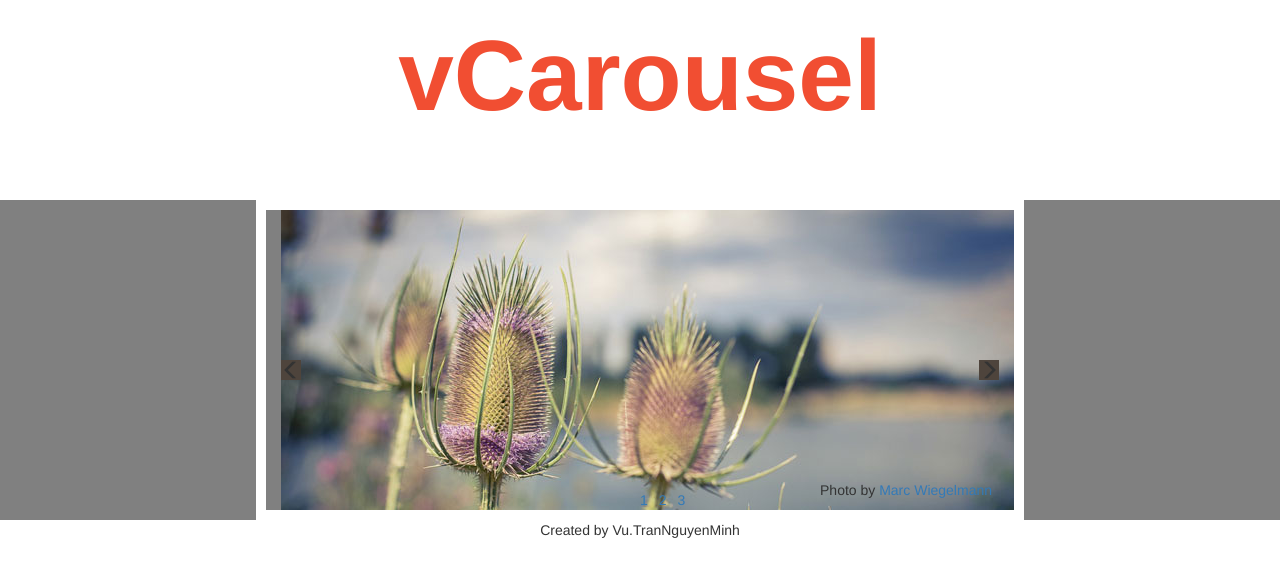
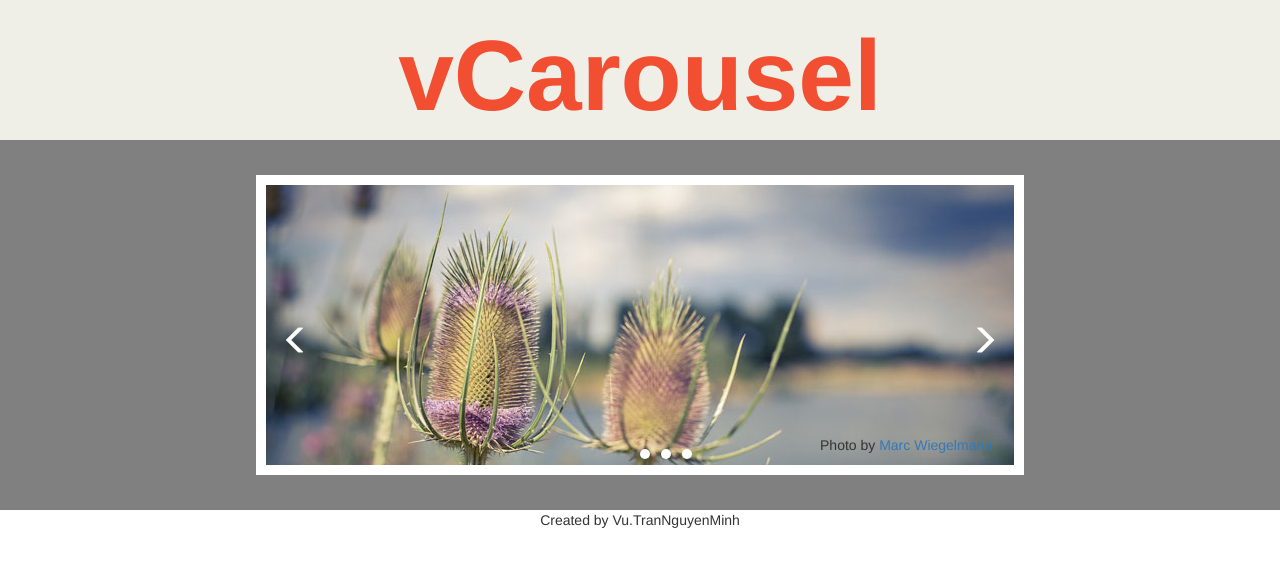
Before and after one commit to tnmvu93/MyJQueryPlugin, a website: page demo/index.html in a window 1280 px wide. Drawn offline with Linux system fonts and the light colour scheme.

Commit message:
Finish basic style

```diff
--- a/demo/index.html
+++ b/demo/index.html
@@ -10,7 +10,7 @@
 </head>
 <body>
 	<div>
-		<div class="container header">
+		<div class="container-fluid header">
 			<h1>vCarousel</h1>
 		</div>
 		<div class="content">
--- a/dest/style.css
+++ b/dest/style.css
@@ -1,11 +1,14 @@
+
+
 .text-center {
 	text-align: center;
 }
 
 .header {
 	text-align: center;
-	height: 200px;
 	margin: auto;
+	background-color: #F0EFE7;
+	height: auto;
 }
 
 .header h1 {
@@ -19,6 +22,7 @@
 	background-color: gray;
 	position: relative;
 	margin: auto;
+	padding: 35px 0;
 }
 
 .vcarousel {
@@ -26,6 +30,8 @@
 	border: 10px solid #fff;
     max-width: 768px;
     position: relative;
+    padding: 0;
+    height: 300px;
 }
 
 .vcarousel ul {
@@ -54,11 +60,30 @@ p.photo-paging {
 	left: 50%;
 }
 
+.photo-paging a {
+	border-radius: 10px;
+    height: 10px;
+    width: 10px;
+    font-size: 11px;
+    background: #fff;
+    color: #4E443C;
+    text-indent: -9999px;
+}
+
 .glyphicon-menu-right, .glyphicon-menu-left {
 	position: absolute;
-	font-size: 20px;
+	font-size: 30px;
     top: 50%;
-    background: #4E443C;
+    color: white;
+    background: rgba(0,0,0,0);
+}
+
+.glyphicon-menu-right:hover, .glyphicon-menu-left:hover {
+	cursor: pointer;
+}
+
+.glyphicon-menu-right::before, .glyphicon-menu-left::before {
+	margin-top: 15px;
 }
 
 .glyphicon-menu-left {
@@ -68,6 +93,7 @@ p.photo-paging {
 .glyphicon-menu-right {
 	right: 15px;
 }
+
 
 
 
--- a/src/style.css
+++ b/src/style.css
@@ -1,11 +1,14 @@
+
+
 .text-center {
 	text-align: center;
 }
 
 .header {
 	text-align: center;
-	height: 200px;
 	margin: auto;
+	background-color: #F0EFE7;
+	height: auto;
 }
 
 .header h1 {
@@ -19,6 +22,7 @@
 	background-color: gray;
 	position: relative;
 	margin: auto;
+	padding: 35px 0;
 }
 
 .vcarousel {
@@ -26,6 +30,8 @@
 	border: 10px solid #fff;
     max-width: 768px;
     position: relative;
+    padding: 0;
+    height: 300px;
 }
 
 .vcarousel ul {
@@ -54,11 +60,30 @@ p.photo-paging {
 	left: 50%;
 }
 
+.photo-paging a {
+	border-radius: 10px;
+    height: 10px;
+    width: 10px;
+    font-size: 11px;
+    background: #fff;
+    color: #4E443C;
+    text-indent: -9999px;
+}
+
 .glyphicon-menu-right, .glyphicon-menu-left {
 	position: absolute;
-	font-size: 20px;
+	font-size: 30px;
     top: 50%;
-    background: #4E443C;
+    color: white;
+    background: rgba(0,0,0,0);
+}
+
+.glyphicon-menu-right:hover, .glyphicon-menu-left:hover {
+	cursor: pointer;
+}
+
+.glyphicon-menu-right::before, .glyphicon-menu-left::before {
+	margin-top: 15px;
 }
 
 .glyphicon-menu-left {
@@ -68,6 +93,7 @@ p.photo-paging {
 .glyphicon-menu-right {
 	right: 15px;
 }
+
 
 
 
```
